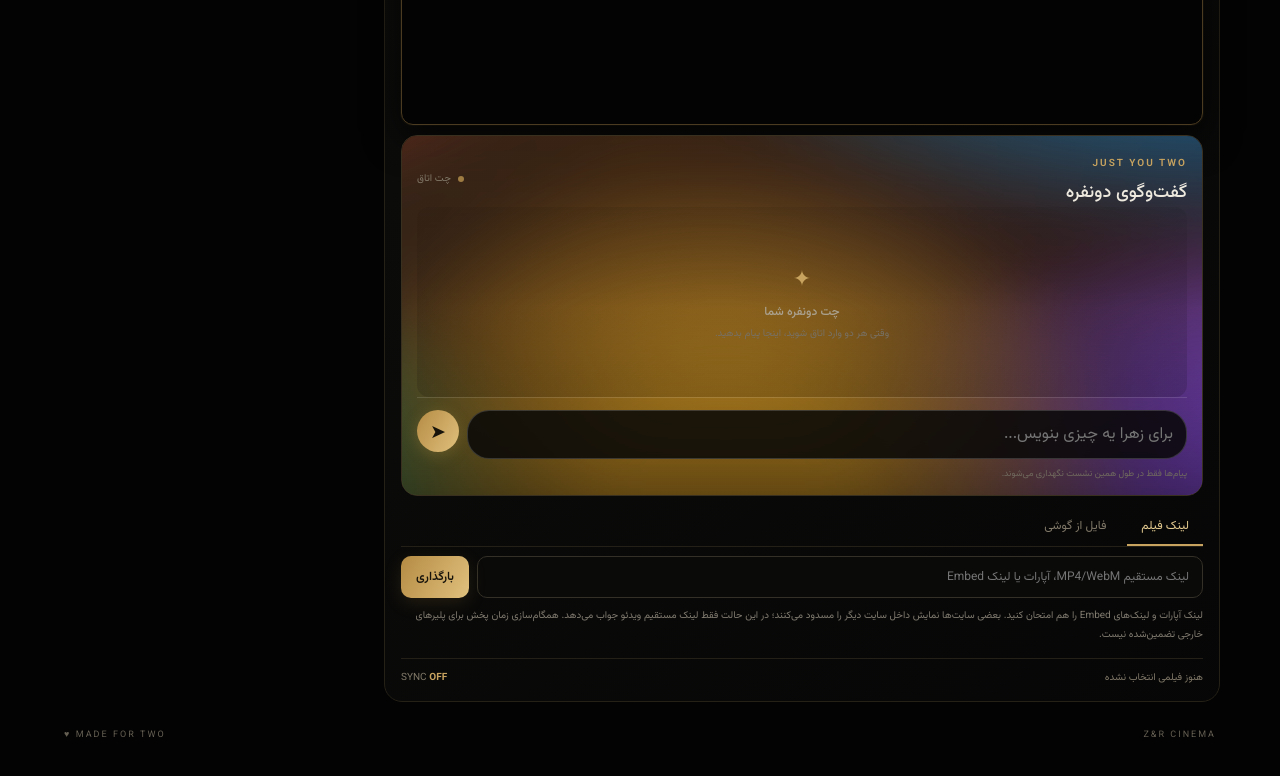
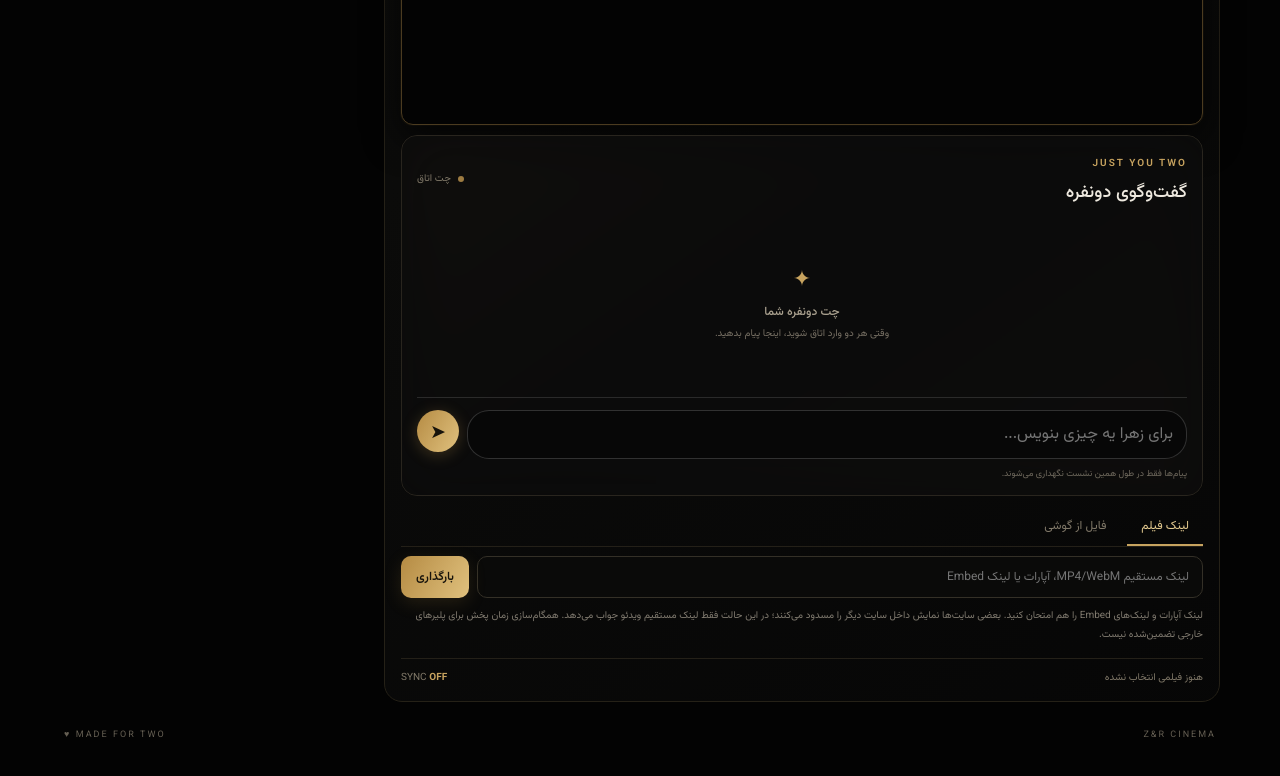
Before and after one commit to Rznamdar/-zr-cinema, a plain HTML site: page index.html in a window 1280 px wide. Shown: the part 962-1738 px from the top of the page. Drawn offline with nearby package versions, Linux system fonts and the light colour scheme.

Commit message:
Simplify chat backdrop to matte blurred dark style

```diff
--- a/style.css
+++ b/style.css
@@ -230,3 +230,32 @@ body>*:not(.ambient){position:relative;z-index:1}
  background:linear-gradient(180deg,#05050545,#05050528 48%,#0303039c)!important;
 }
 .player-card>.chat-card #chatMovieCanvas{opacity:.94!important}
+
+
+/* Simple matte blurred chat backdrop */
+.player-card>.chat-card{
+  background:rgba(15,15,15,.94)!important;
+  border-color:#29251e!important;
+  backdrop-filter:blur(22px)!important;
+  -webkit-backdrop-filter:blur(22px)!important;
+}
+.player-card>.chat-card::before{
+  inset:-24px!important;
+  z-index:0!important;
+  opacity:.42!important;
+  filter:blur(34px)!important;
+  transform:none!important;
+  animation:none!important;
+  background:linear-gradient(145deg,#29251f,#171717 48%,#24211c)!important;
+}
+.player-card>.chat-card::after{
+  z-index:1!important;
+  animation:none!important;
+  background:rgba(5,5,5,.48)!important;
+}
+.player-card>.chat-card #chatMovieCanvas{display:none!important}
+.player-card>.chat-card .chat-head,
+.player-card>.chat-card .messages,
+.player-card>.chat-card .message-form,
+.player-card>.chat-card .chat-foot{z-index:3!important}
+.player-card>.chat-card .messages{background:transparent!important}
```
